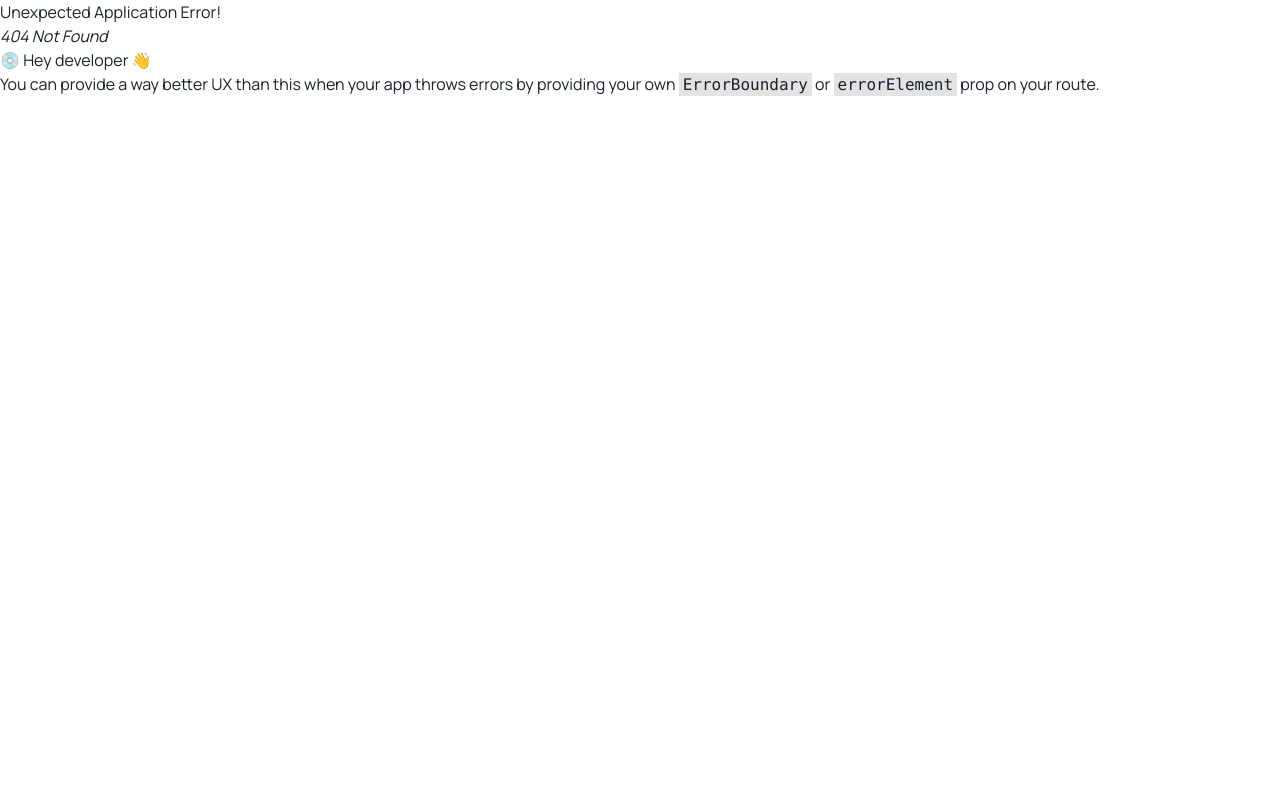
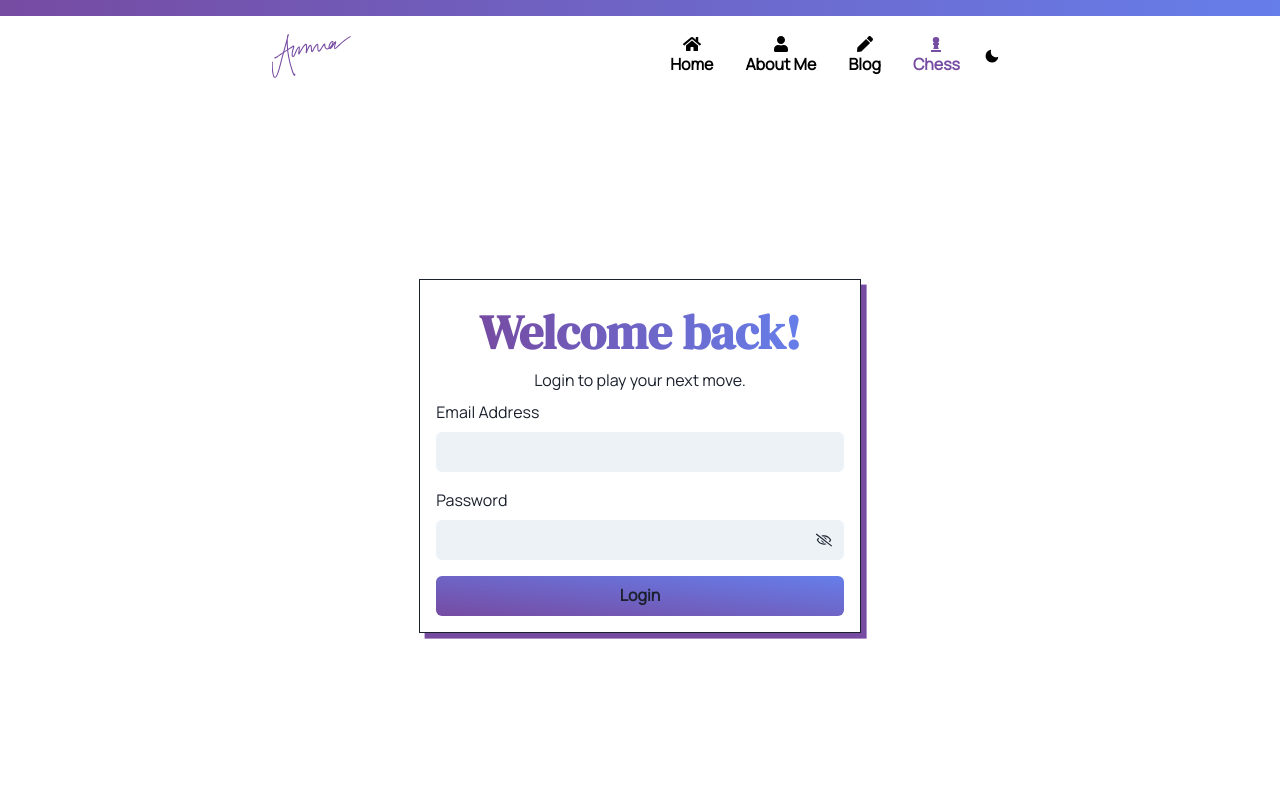
Before and after one commit to ammar-ahmed22/ammarahmedca, a React (Create React App) app in the folder client/: page /chess/login in a window 1280 px wide. Before the commit this address had no page. Shown: the top 800 px of the page. Built offline with nearby package versions, Linux system fonts and the light colour scheme.

Commit message:
started making frotend components

```diff
--- a/client/package.json
+++ b/client/package.json
@@ -22,6 +22,7 @@
     "@types/react": "^18.0.24",
     "@types/react-dom": "^18.0.8",
     "@types/react-router-dom": "^5.3.3",
+    "formik": "^2.2.9",
     "framer-motion": "^4.1.17",
     "graphql": "^16.3.0",
     "react": "^18.1.0",
--- a/client/src/chess/ChessRouter.tsx
+++ b/client/src/chess/ChessRouter.tsx
@@ -6,6 +6,7 @@ import Page from "../components/Page/Page";
 
 import Home from "./pages/Home";
 import Game from "./pages/Game";
+import Login from "./pages/Login";
 
 export const chessRoutes : RouteObject[] = [
   {
@@ -15,6 +16,10 @@ export const chessRoutes : RouteObject[] = [
   {
     path: "play",
     element: <Game />
+  },
+  {
+    path: "login",
+    element: <Login />
   }
 ]
 
--- /dev/null
+++ b/client/src/chess/pages/Home.styles.ts
@@ -0,0 +1,25 @@
+import { TextProps } from "@chakra-ui/react";
+
+
+const title : TextProps = {
+  fontSize: { base: "5xl", lg: "6xl"},
+  as: "h1",
+  fontFamily: "heading"
+}
+
+const subtitle : TextProps = {
+  fontSize: { base: "3xl", lg: "4xl" },
+  as: "h2",
+  fontFamily: "heading"
+}
+
+const body : TextProps = {
+  fontSize: { base: "sm", lg: "md"},
+  mb: 4
+}
+
+export const styles = {
+  title,
+  subtitle,
+  body
+}
--- a/client/src/chess/pages/Home.tsx
+++ b/client/src/chess/pages/Home.tsx
@@ -1,7 +1,8 @@
 import React from "react";
-import { Box, Text, Button } from "@chakra-ui/react";
+import { Box, Text, Button, UnorderedList, ListItem, OrderedList, HStack, VStack, Icon} from "@chakra-ui/react";
+import { FaChessPawn, FaChessBoard } from "react-icons/fa"
 import { useNavigate } from "react-router-dom";
-
+import { styles } from "./Home.styles";
 
 const Home : React.FC = () => {
 
@@ -9,8 +10,38 @@ const Home : React.FC = () => {
 
   return (
     <Box >
-      <Text>Chess Home</Text>
-      <Button onClick={() => navigate("play")}>Play</Button>
+      <Text {...styles.title} variant="gradient">Chess</Text>
+      <Text {...styles.subtitle}><Text variant="gradient" as="span">What</Text> is this?</Text>
+      <Text {...styles.body}>
+        To my fuel my coding addiction, this is the latest project that I have embarked on. Simply put, this is a
+        no time-limit chess game playable against me. The chess game in it's entirety was coded by me as a learning exercise including
+        all the game logic and rendering. The user authentication system and backend was also all done on my own for learning purposes.
+        To read more about the nerdy stuff, check out the GitHub README or my blog post on it all.
+      </Text>
+      <HStack w="100%">
+        <Box>
+          <Text {...styles.subtitle}><Text variant="gradient" as="span">How</Text> does it work?</Text>
+          <OrderedList fontSize={{ base: "sm", lg: "md" }}>
+            <ListItem>Create an account or login.</ListItem>
+            <ListItem>Play your move.</ListItem>
+            <ListItem>An email notification is sent to me.</ListItem>
+            <ListItem>I play my move.</ListItem>
+            <ListItem>An email notification is sent to you.</ListItem>
+            <ListItem>Repeat from Step 2 until you lose :{")"}</ListItem>
+          </OrderedList>
+        </Box>
+        <VStack align="center" flex="1" justify="flex-start" h="100%">
+          <Box mb="2" >
+            <Icon as={FaChessBoard} h="20vh" w="20vh" bgGradient="linear(to-tr, brand.purple.500, brand.blue.500)" />
+          </Box>
+
+            <HStack>
+            <Button bgGradient="linear(to-r, brand.purple.500, brand.blue.500)" color="white" _hover={{ bgGradient: "linear(to-r, brand.purple.600, brand.blue.600)" }} >Let's Play!</Button>
+            {/* <Button variant="outline" borderColor="brand.purple.500" color="brand.purple.300" >Register</Button> */}
+            </HStack>
+
+        </VStack>
+      </HStack>
     </Box>
   )
 }
--- /dev/null
+++ b/client/src/chess/pages/Login.tsx
@@ -0,0 +1,89 @@
+import {
+  Button,
+  Flex,
+  FormControl,
+  FormErrorMessage,
+  FormLabel,
+  IconButton,
+  Input,
+  InputGroup,
+  InputRightElement,
+  Text,
+  VStack
+} from "@chakra-ui/react";
+import { Formik, Field, FormikProps } from "formik";
+import { FaRegEyeSlash, FaRegEye } from "react-icons/fa"
+import React, { useState } from "react";
+import Card from "../../components/Card";
+
+const Login : React.FC = () => {
+
+  const [show, setShow] = useState(false);
+
+  return (
+    <Flex justify="center" align="center" h="80vh" w="100%">
+      <Card w="60%" h="auto" >
+        <Text
+          fontSize={{ base: "4xl", lg: "5xl" }}
+          fontFamily="heading"
+          textAlign="center"
+          fontWeight="bold"
+        >
+          <Text as="span" variant="gradient">Welcome back!</Text>
+        </Text>
+        <Text textAlign="center" mb="2" >Login to play your next move.</Text>
+        <Formik
+          initialValues={{
+            email: "",
+            password: ""
+          }}
+          onSubmit={(values) => {
+            alert(JSON.stringify(values, null, 2))
+          }}
+        >
+          {({ handleSubmit, errors, touched } : FormikProps<{email: string, password: string}>) => (
+            <form onSubmit={handleSubmit}>
+              <VStack spacing={4} align="flex-start">
+                <FormControl>
+                  <FormLabel htmlFor="email">Email Address</FormLabel>
+                  <Field
+                    as={Input}
+                    id="email"
+                    name="email"
+                    type="email"
+                    variant="filled"
+                  />
+                </FormControl>
+
+                <FormControl isInvalid={!!errors.password && touched.password}>
+                  <FormLabel htmlFor="password">Password</FormLabel>
+                  <InputGroup>
+                    <Field
+                      as={Input}
+                      id="password"
+                      name="password"
+                      type={show ? "text" : "password"}
+                      variant="filled"
+                    />
+                    <InputRightElement>
+                      <IconButton
+                        aria-label="Show password"
+                        icon={show ? <FaRegEye /> : <FaRegEyeSlash />}
+                        variant="ghost"
+                        onClick={() => setShow(prev => prev ? false : true)}
+                      />
+                    </InputRightElement>
+                  </InputGroup>
+                  <FormErrorMessage>{errors.password}</FormErrorMessage>
+                </FormControl>
+                <Button width="full" type="submit" bgGradient="linear(to-tr, brand.purple.500, brand.blue.500)">Login</Button>
+              </VStack>
+            </form>
+          )}
+        </Formik>
+      </Card>
+    </Flex>
+  )
+}
+
+export default Login;
--- a/client/src/components/Card.styles.ts
+++ b/client/src/components/Card.styles.ts
@@ -1,24 +1,27 @@
 import { BoxProps, LinkProps } from "@chakra-ui/react";
+
+
 
 const mainBox : BoxProps | LinkProps = {
   border: "1px solid",
-  // borderColor: accentColor,
+  // flex: 1,
   position: "relative",
   display: "block",
-  h: "100%",
-  w: "100%",
   transition: "transform .25s ease-out",
   boxShadow: `.35rem .35rem 0 0 var(--ammar-colors-brand-purple-500)`,
-  _hover: {
-      textDecoration: "none",
-      transform: "scale(1.05, 1.05)",
-      boxShadow: "none"
-  },
   p: 4,
   my: 4,
-  // bg: mainColor,
+}
+
+const isLink : LinkProps = {
+  _hover : {
+    textDecoration: "none",
+    transform: "scale(1.05, 1.05)",
+    boxShadow: "none"
+  }
 }
 
 export const styles = {
-  mainBox
+  mainBox,
+  isLink
 }
--- a/client/src/components/Card.tsx
+++ b/client/src/components/Card.tsx
@@ -1,22 +1,24 @@
 import React from 'react';
-import { Box, BoxProps, useColorModeValue, Link, LinkProps } from "@chakra-ui/react"
+import { Box, BoxProps, useColorModeValue, Link, LinkProps, LayoutProps } from "@chakra-ui/react"
 import { Link as ReactLink } from 'react-router-dom'
 import { styles } from "./Card.styles";
 
 interface CardProps{
     children: React.ReactNode,
+    h?: LayoutProps["h"],
+    w?: LayoutProps["w"],
     isLink?: boolean,
     to?: string
 }
 
-const Card : React.FC<CardProps> = ({ children, isLink=false, to="" }) => {
+const Card : React.FC<CardProps> = ({ children, isLink=false, to="", w="100%", h="100%" }) => {
 
     const accentColor = useColorModeValue("gray.800", "white");
     const mainColor = useColorModeValue("white", "gray.800");
 
     if (isLink && to){
         return (
-            <Link {...styles.mainBox as LinkProps} bg={mainColor} borderColor={accentColor} as={ReactLink} to={to}>
+            <Link {...styles.mainBox as LinkProps} {...styles.isLink} bg={mainColor} borderColor={accentColor} w={w} h={h} as={ReactLink} to={to}>
                 {
                     children
                 }
@@ -24,7 +26,7 @@ const Card : React.FC<CardProps> = ({ children, isLink=false, to="" }) => {
         )
     }else{
         return (
-            <Box {...styles.mainBox as BoxProps } bg={mainColor} borderColor={accentColor} >
+            <Box {...styles.mainBox as BoxProps } bg={mainColor} borderColor={accentColor} w={w} h={h} >
                 {
                     children
                 }
```
Also changed, not shown: 2 other files (tests, documents, lock files or other folders).
